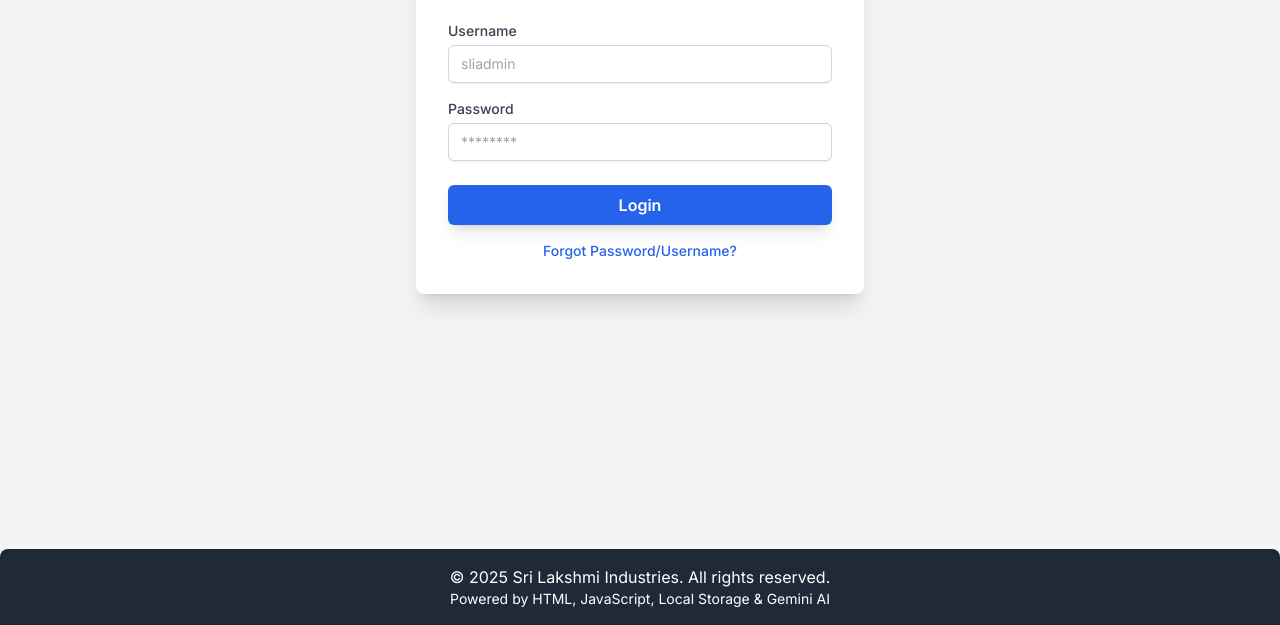
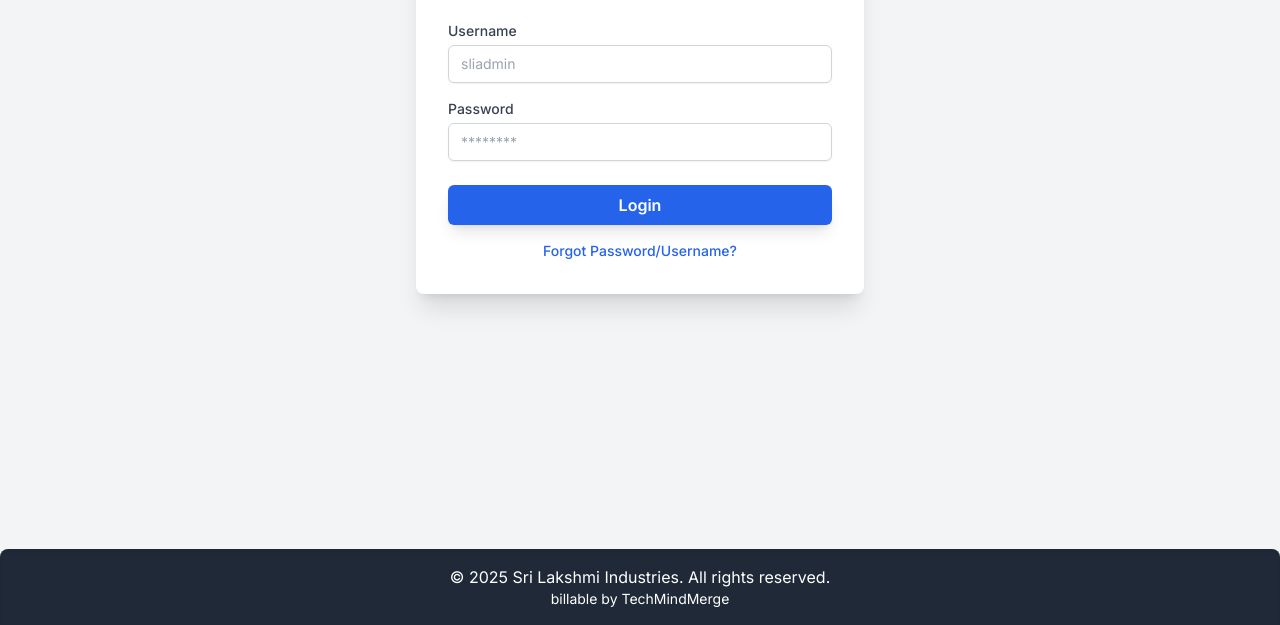
Before and after one commit to sli-bills/billable.github.io, a plain HTML site: page index.html in a window 1280 px wide. Shown: the part 347-972 px from the top of the page. Drawn offline with nearby package versions, Linux system fonts and the light colour scheme.

Commit message:
Update index.html

```diff
--- a/index.html
+++ b/index.html
@@ -3,7 +3,9 @@
 <head>
     <meta charset="UTF-8">
     <meta name="viewport" content="width=device-width, initial-scale=1.0">
-    <title>Manufacturing Management App</title>
+    <title>billable - a company management app by TechMindMerge for Sli</title>
+    <!-- Favicon -->
+    <link rel="icon" type="image/png" href="billable logo.png">
     <!-- Tailwind CSS CDN -->
     <script src="https://cdn.tailwindcss.com"></script>
     <!-- Inter Font -->
@@ -109,7 +111,7 @@
     <!-- Footer -->
     <footer class="bg-gray-800 text-white text-center p-4 mt-8 rounded-t-lg shadow-inner">
         <p>&copy; <span id="current-year"></span> <span id="footer-company-name">Sri Lakshmi Industries</span>. All rights reserved.</p>
-        <p class="text-sm">Powered by HTML, JavaScript, Local Storage & Gemini AI</p>
+        <p class="text-sm">billable by TechMindMerge</p>
     </footer>
 
     <script type="module">
```
